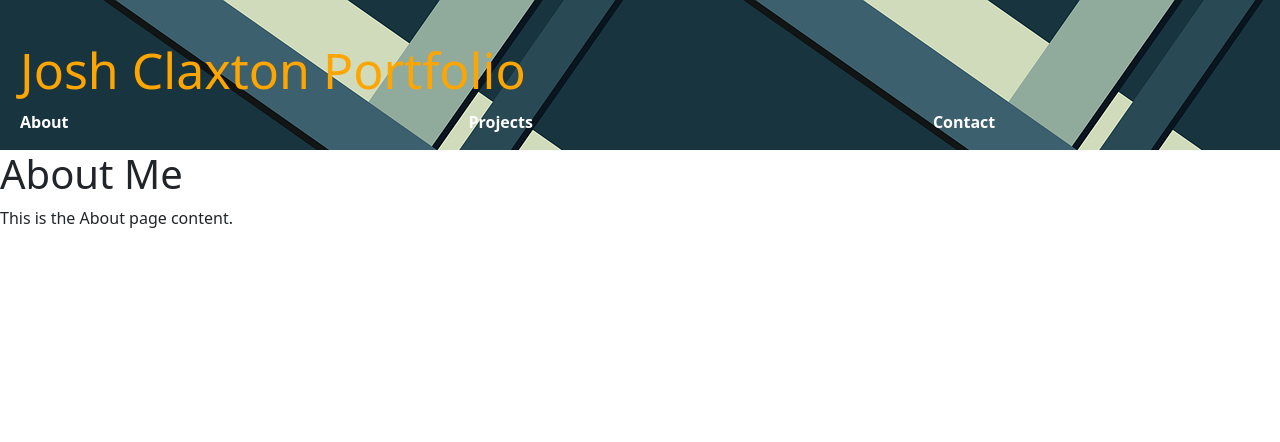
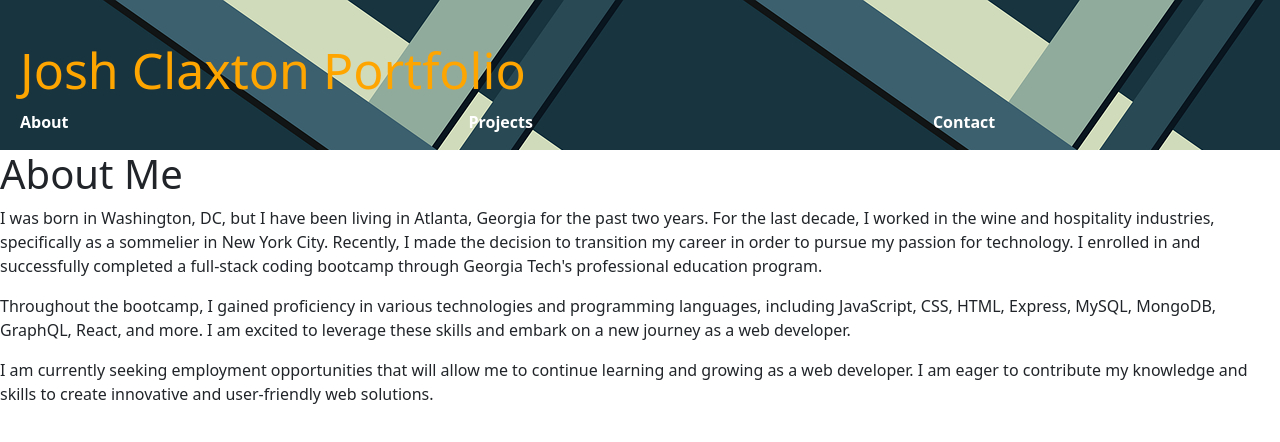
Before and after one commit to bowdumb/react-portfolio, a React (Create React App) app: page / in a window 1280 px wide. Shown: the top 442 px of the page. Built offline with nearby package versions, Linux system fonts and the light colour scheme.

Commit message:
Added text content to the About component.

```diff
--- a/src/components/About.js
+++ b/src/components/About.js
@@ -6,8 +6,20 @@ function About() {
     <div>
       <section className="about-me">
         <h1>About Me</h1>
-        {/* Additional content */}
-        <p>This is the About page content.</p>
+        <p>
+          I was born in Washington, DC, but I have been living in Atlanta, Georgia for the past two years.
+          For the last decade, I worked in the wine and hospitality industries, specifically as a sommelier in New York City.
+          Recently, I made the decision to transition my career in order to pursue my passion for technology.
+          I enrolled in and successfully completed a full-stack coding bootcamp through Georgia Tech's professional education program.
+        </p>
+        <p>
+          Throughout the bootcamp, I gained proficiency in various technologies and programming languages, including JavaScript, CSS, HTML, Express, MySQL, MongoDB, GraphQL, React, and more.
+          I am excited to leverage these skills and embark on a new journey as a web developer.
+        </p>
+        <p>
+          I am currently seeking employment opportunities that will allow me to continue learning and growing as a web developer.
+          I am eager to contribute my knowledge and skills to create innovative and user-friendly web solutions.
+        </p>
       </section>
     </div>
   );
```
